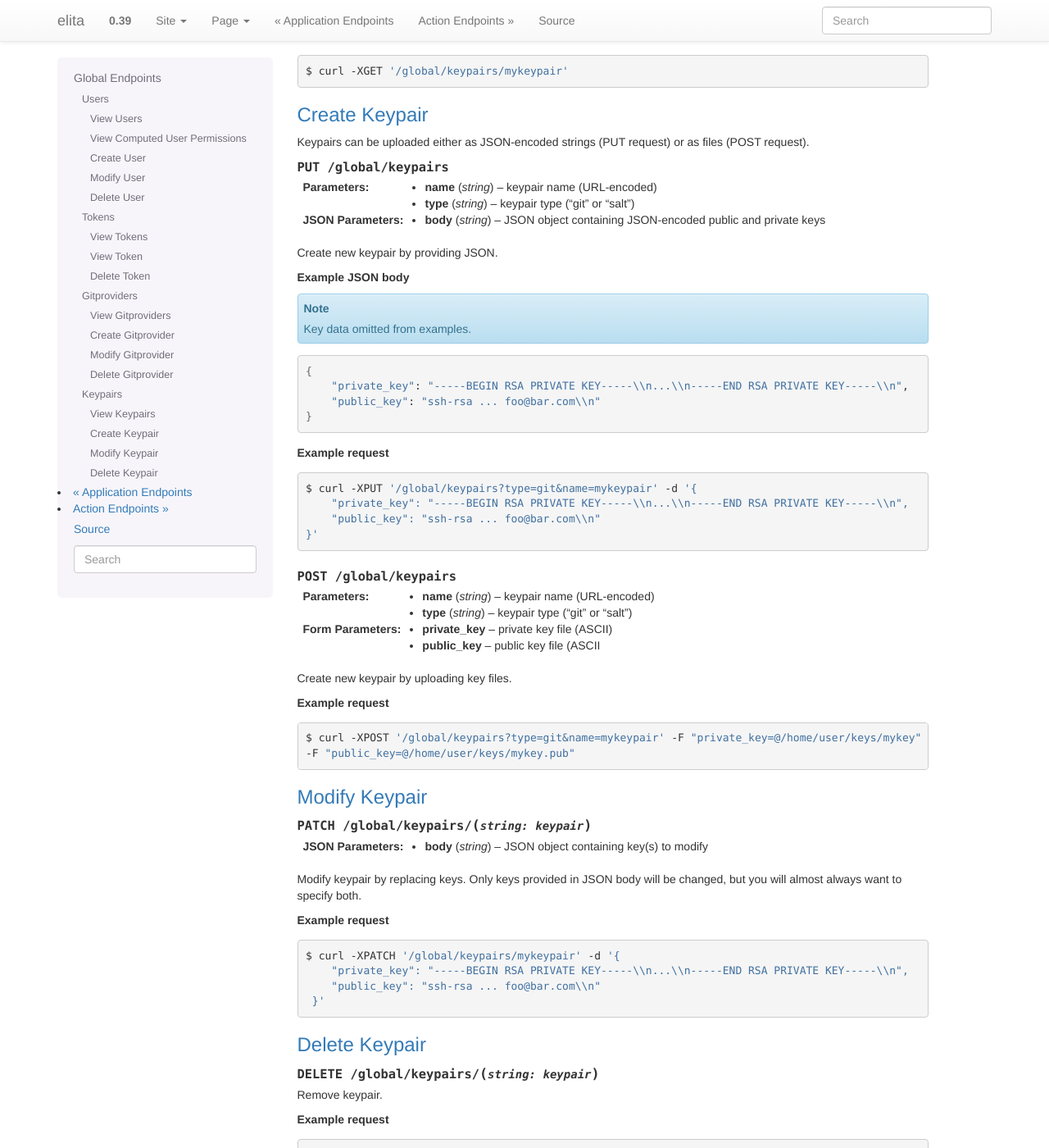
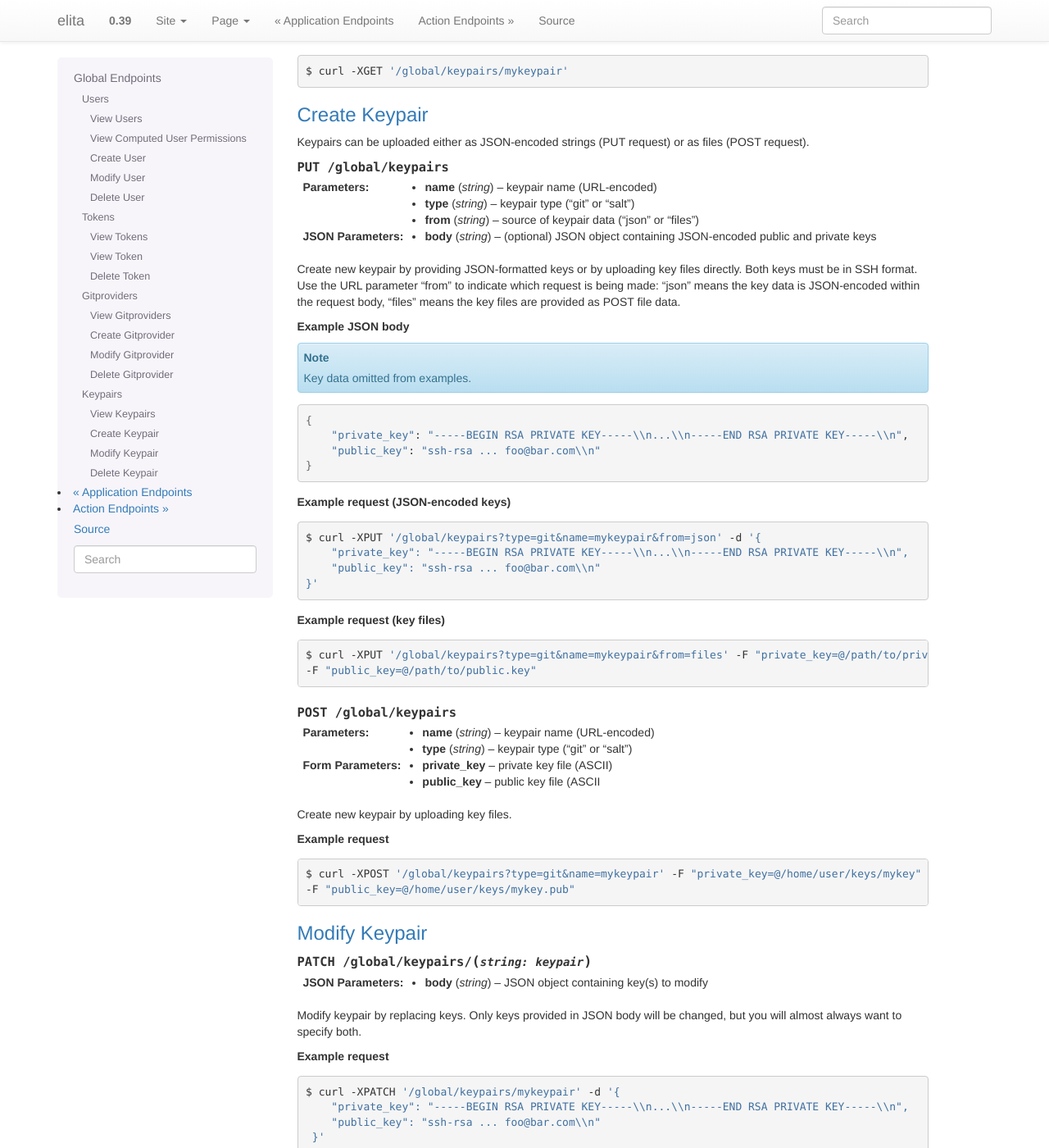
Before and after one commit to bkeroack/elita, a Sphinx documentation site: the page built from doc/global.rst, in a window 1280 px wide and 1400 px high, scrolled down 7561 px. Shown: the whole window at 82% size. Built offline with Sphinx 7.4.7, drawn with Linux system fonts in a browser that asks for light colours.

Commit message:
fix missing keypair docs

```diff
--- a/doc/global.rst
+++ b/doc/global.rst
@@ -465,11 +465,15 @@ Keypairs can be uploaded either as JSON-encoded strings (PUT request) or as file
 
    :param name: keypair name (URL-encoded)
    :param type: keypair type ("git" or "salt")
-   :jsonparam string body: JSON object containing JSON-encoded public and private keys
+   :param from: source of keypair data ("json" or "files")
+   :jsonparam string body: (optional) JSON object containing JSON-encoded public and private keys
    :type name: string
    :type type: string
+   :type from: string
 
-   Create new keypair by providing JSON.
+   Create new keypair by providing JSON-formatted keys or by uploading key files directly. Both keys must be in SSH format.
+   Use the URL parameter "from" to indicate which request is being made: "json" means the key data is JSON-encoded
+   within the request body, "files" means the key files are provided as POST file data.
 
    **Example JSON body**
 
@@ -483,14 +487,21 @@ Keypairs can be uploaded either as JSON-encoded strings (PUT request) or as file
           "public_key": "ssh-rsa ... foo@bar.com\\n"
       }
 
-   **Example request**
+   **Example request (JSON-encoded keys)**
 
    .. sourcecode:: bash
 
-      $ curl -XPUT '/global/keypairs?type=git&name=mykeypair' -d '{
+      $ curl -XPUT '/global/keypairs?type=git&name=mykeypair&from=json' -d '{
           "private_key": "-----BEGIN RSA PRIVATE KEY-----\\n...\\n-----END RSA PRIVATE KEY-----\\n",
           "public_key": "ssh-rsa ... foo@bar.com\\n"
       }'
+
+   **Example request (key files)**
+
+   .. sourcecode:: bash
+
+      $ curl -XPUT '/global/keypairs?type=git&name=mykeypair&from=files' -F "private_key=@/path/to/private.key"
+      -F "public_key=@/path/to/public.key"
 
 .. http:post::   /global/keypairs
 
```
Also changed, not shown: doc/quickstart.rst (+9 -1 lines).
